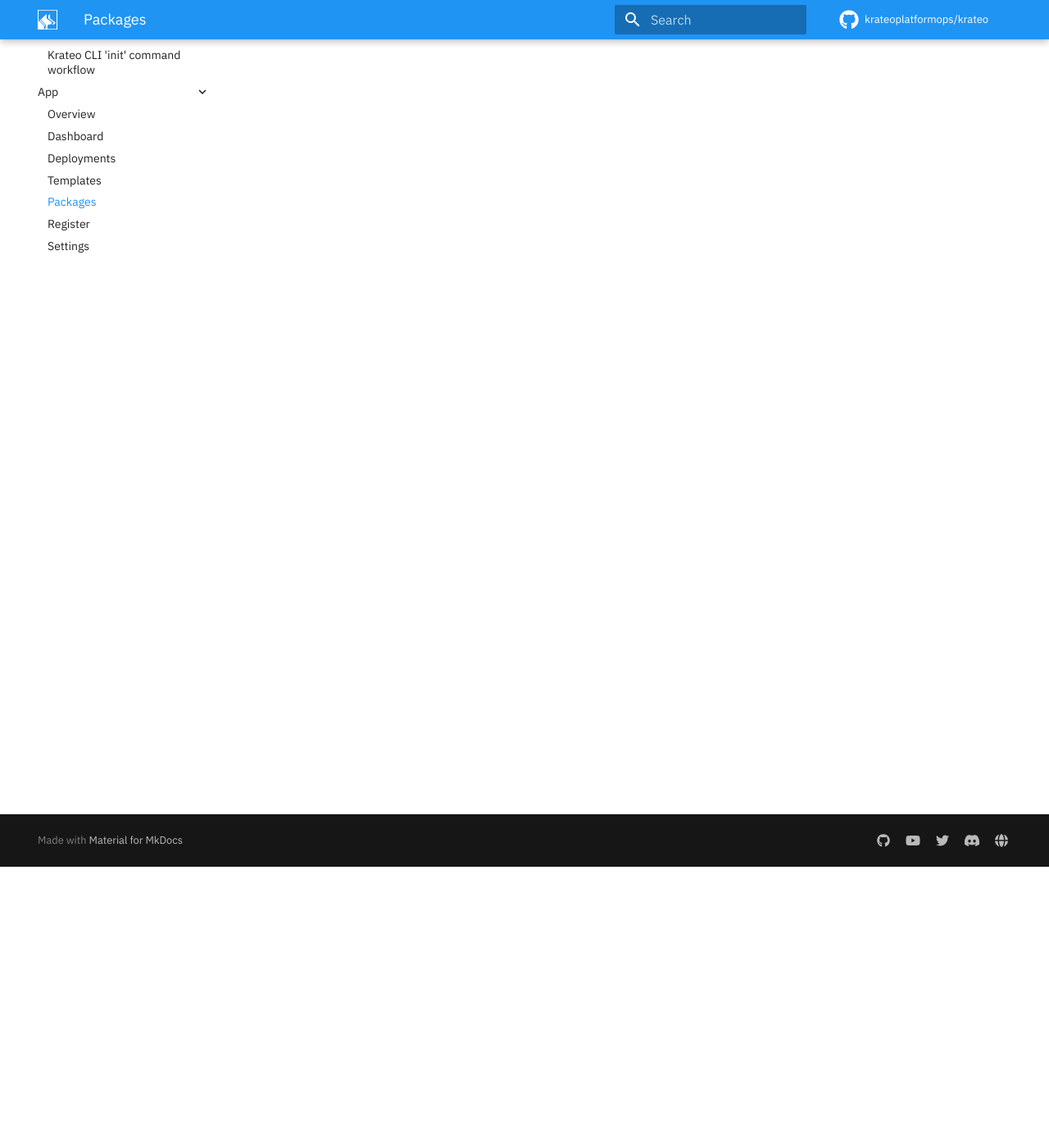
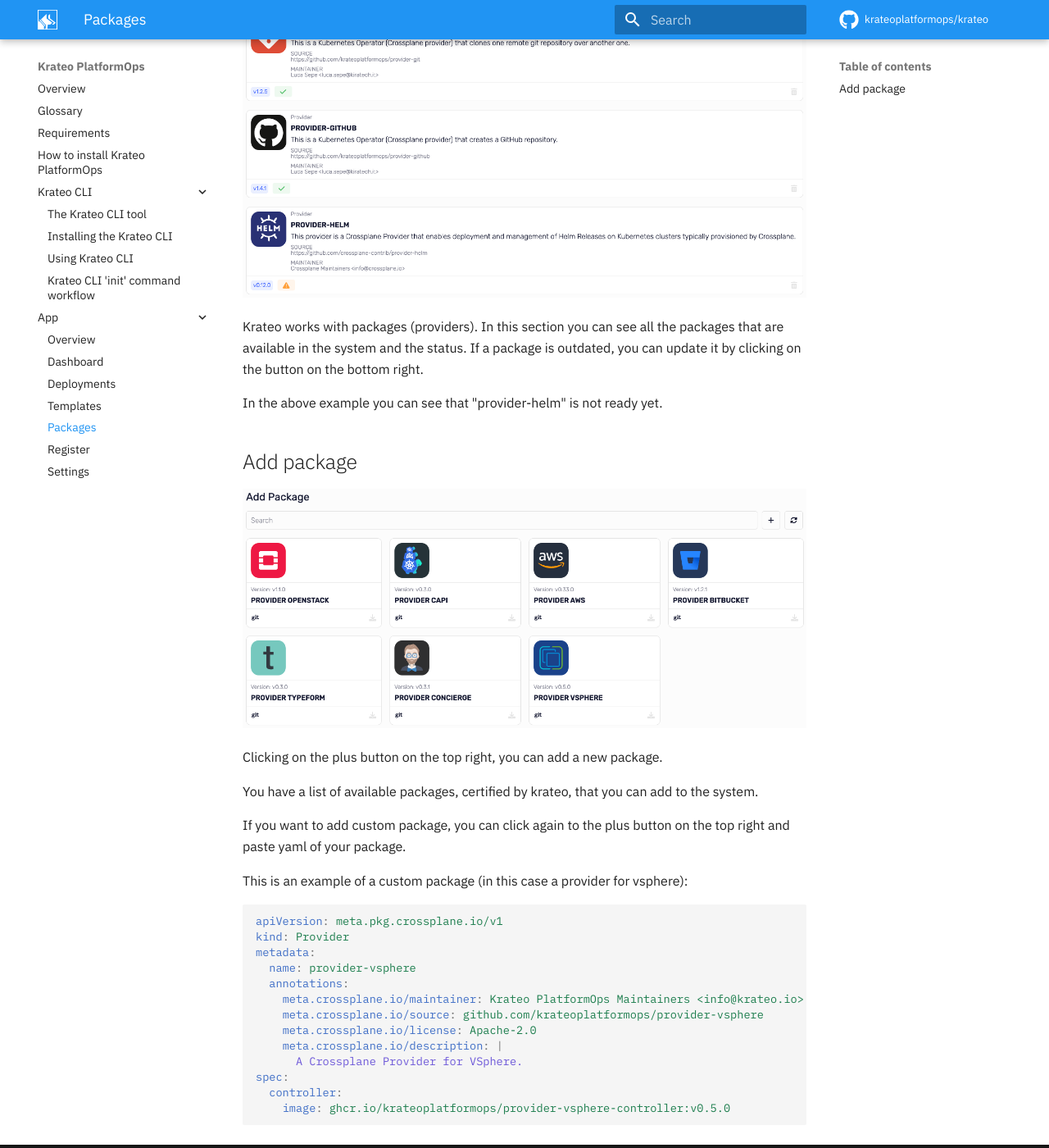
Before and after one commit to krateoplatformops/krateo-docs, an MkDocs documentation site: the page built from docs/app/app-packages.md, in a window 1280 px wide and 1400 px high, scrolled down 343 px. Shown: the whole window at 82% size. Built offline with MkDocs 1.6.1 and Material for MkDocs 9.7.7, drawn with Linux system fonts in a browser that asks for light colours; comment, search, counter and statistics services are not loaded.

Commit message:
feat(app): packages

````diff
--- a/docs/app/app-packages.md
+++ b/docs/app/app-packages.md
@@ -1 +1,37 @@
 # Packages
+
+![packages](../media/app/packages.png)
+
+Krateo works with packages (providers).
+In this section you can see all the packages that are available in the system and the status.
+If a package is outdated, you can update it by clicking on the button on the bottom right.
+
+In the above example you can see that "provider-helm" is not ready yet.
+
+## Add package
+
+![packages add](../media/app/packages_add.png)
+
+Clicking on the plus button on the top right, you can add a new package.
+
+You have a list of available packages, certified by krateo, that you can add to the system.
+
+If you want to add custom package, you can click again to the plus button on the top right and paste yaml of your package.
+
+This is an example of a custom package (in this case a provider for vsphere):
+
+```yaml
+apiVersion: meta.pkg.crossplane.io/v1
+kind: Provider
+metadata:
+  name: provider-vsphere
+  annotations:
+    meta.crossplane.io/maintainer: Krateo PlatformOps Maintainers <info@krateo.io>
+    meta.crossplane.io/source: github.com/krateoplatformops/provider-vsphere
+    meta.crossplane.io/license: Apache-2.0
+    meta.crossplane.io/description: |
+      A Crossplane Provider for VSphere.
+spec:
+  controller:
+    image: ghcr.io/krateoplatformops/provider-vsphere-controller:v0.5.0
+```
````
Also changed, not shown: docs/media/app/packages.png (added), docs/media/app/packages_add.png (added).
